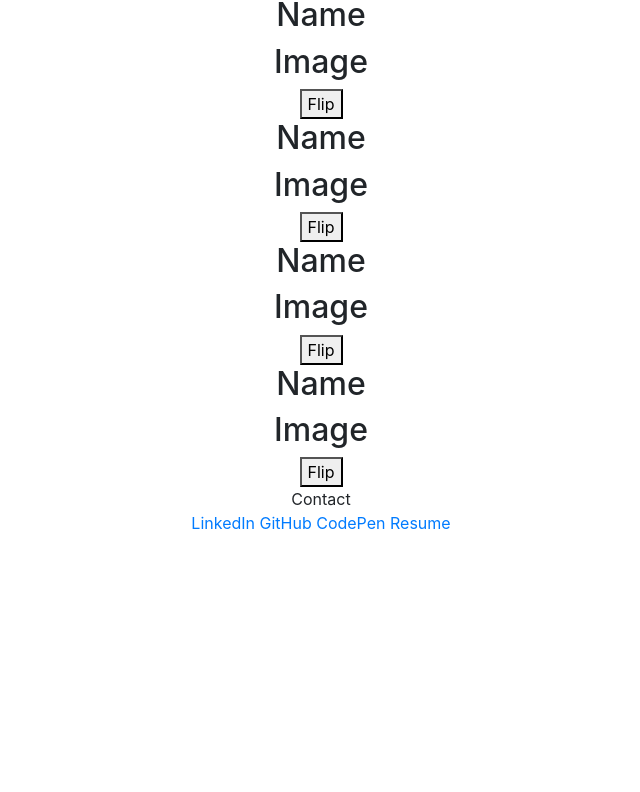
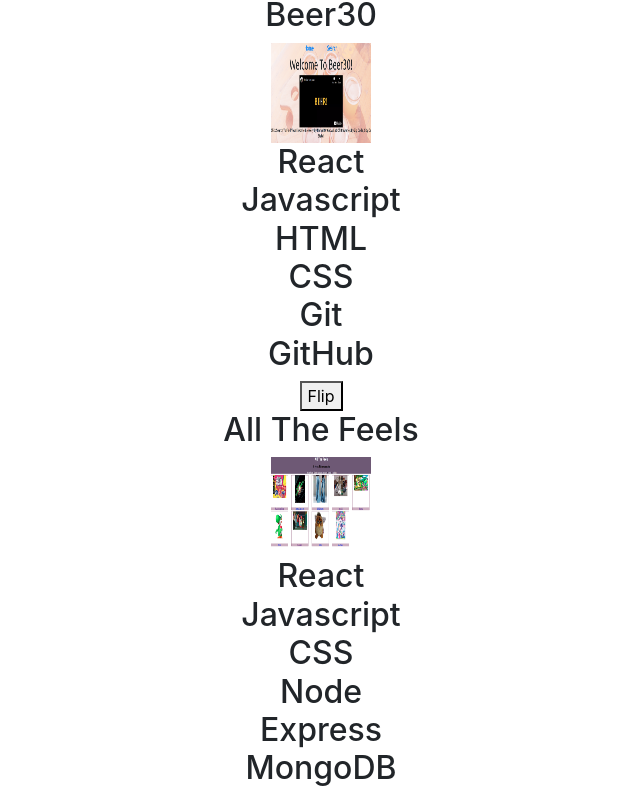
Before and after one commit to AshveerB/portfolio, a React (Create React App) app: page /projects in a window 1280 px wide. Shown: the part 476-1268 px from the top of the page, without its empty margins (319-959 px from the left). Before the commit the page ends 1011 px from the top, so only its background shows below. Built offline with nearby package versions, Linux system fonts and the light colour scheme.

Commit message:
complete project two + three cards

```diff
--- a/src/components/projects/ProjectThree.js
+++ b/src/components/projects/ProjectThree.js
@@ -1,5 +1,7 @@
 import React, { useState } from 'react';
 import ReactCardFlip from 'react-card-flip';
+import ATF from '../images/ATF - Imgur.png'
+import GitHubLogo from '../images/github.jpeg'
 
 const ProjectThree = () => {
     const [isFlipped, setIsFlipped] = useState(false)
@@ -10,13 +12,18 @@ const ProjectThree = () => {
         <div>
             <ReactCardFlip isFlipped={isFlipped} flipDirection='vertical'>
                 <div>
-                    <h2>Name</h2>
-                    <h2>Image</h2>
+                    <h2>All The Feels</h2>
+                    <img src={ATF} alt='atf'></img>
+                    <h2>
+                        React<br/>Javascript<br/>CSS<br />Node<br />Express<br />MongoDB<br />Postman
+                    </h2>
                     <button className='front-flip-button' onClick={handleClick}>Flip</button>
                 </div>
                 <div>
-                    <h2>Deployed Link</h2>
-                    <h2>Repo Link</h2>
+                    <a href='https://all-the-feels-fe.herokuapp.com/' target='_blank' rel='noreferrer'>Deployed Site</a><br />
+                    <a href='https://github.com/Kid-Then-Kid-Now' target='_blank' rel='noreferrer'>
+                    <img src={GitHubLogo} alt='gitHubLogo'></img>
+                    </a><br />
                     <button className='back-flip-button' onClick={handleClick}>Flip</button>
                 </div>
             </ReactCardFlip>
--- a/src/components/projects/ProjectTwo.js
+++ b/src/components/projects/ProjectTwo.js
@@ -1,5 +1,7 @@
 import React, { useState } from 'react';
 import ReactCardFlip from 'react-card-flip';
+import Beer30 from '../images/Beer30 - Imgur.png'
+import GitHubLogo from '../images/github.jpeg'
 
 const ProjectTwo = () => {
     const [isFlipped, setIsFlipped] = useState(false)
@@ -10,13 +12,18 @@ const ProjectTwo = () => {
         <div>
             <ReactCardFlip isFlipped={isFlipped} flipDirection='vertical'>
                 <div>
-                    <h2>Name</h2>
-                    <h2>Image</h2>
+                    <h2>Beer30</h2>
+                    <img src={Beer30} alt='beer30'></img>
+                    <h2>
+                        React<br />Javascript<br />HTML<br />CSS<br />Git<br />GitHub
+                    </h2>
                     <button className='front-flip-button' onClick={handleClick}>Flip</button>
                 </div>
                 <div>
-                    <h2>Deployed Link</h2>
-                    <h2>Repo Link</h2>
+                    <a href='https://mybeer30.herokuapp.com/' target='_blank' rel='noreferrer'>Deployed Site</a><br />
+                    <a href='https://github.com/AshveerB/beer30' target='_blank' rel='noreferrer'>
+                    <img src={GitHubLogo} alt='gitHubLogo'></img>
+                    </a><br />
                     <button className='back-flip-button' onClick={handleClick}>Flip</button>
                 </div>
             </ReactCardFlip>
```
Also changed, not shown: 1 other file (tests, documents, lock files or other folders).
